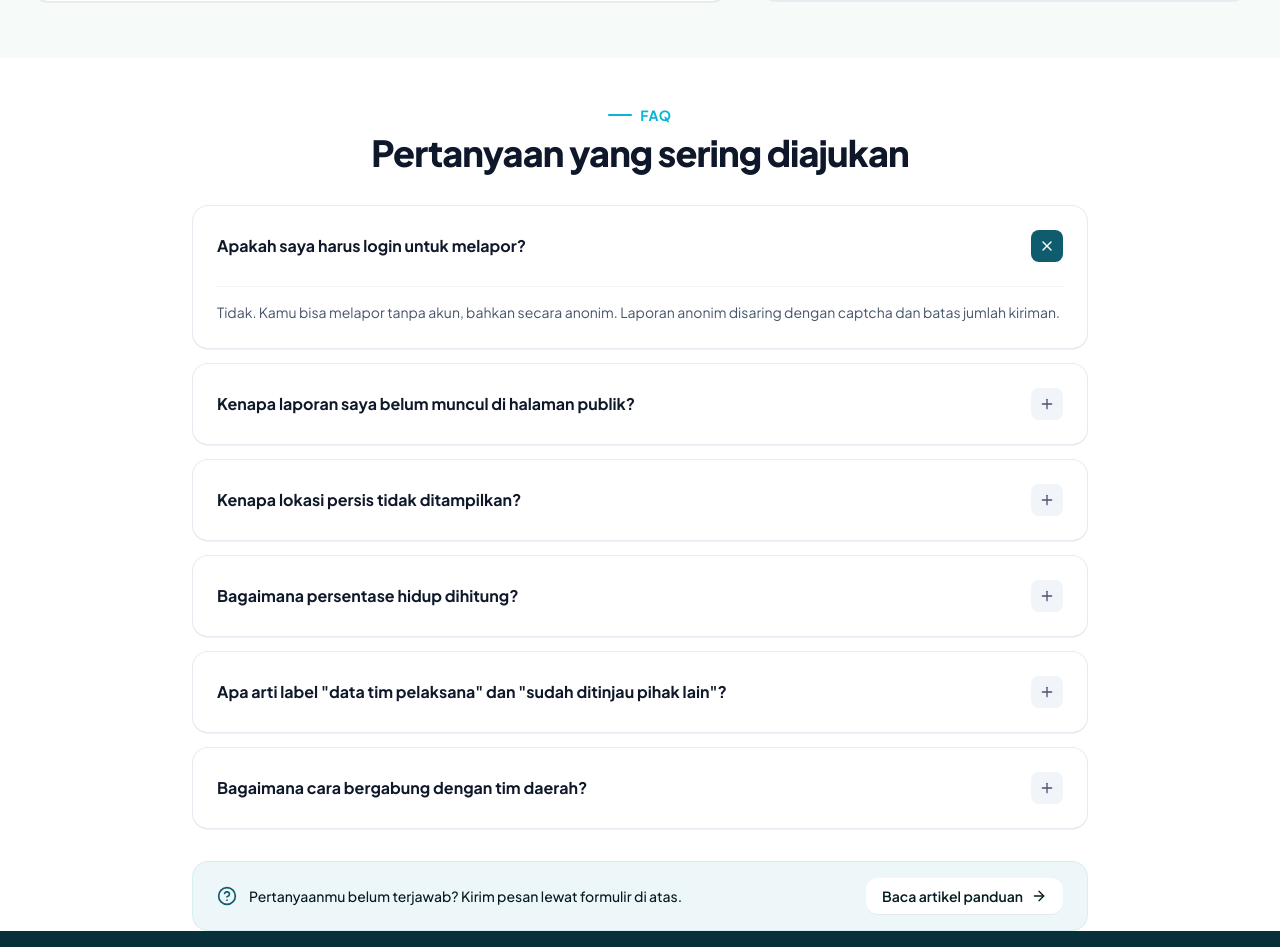
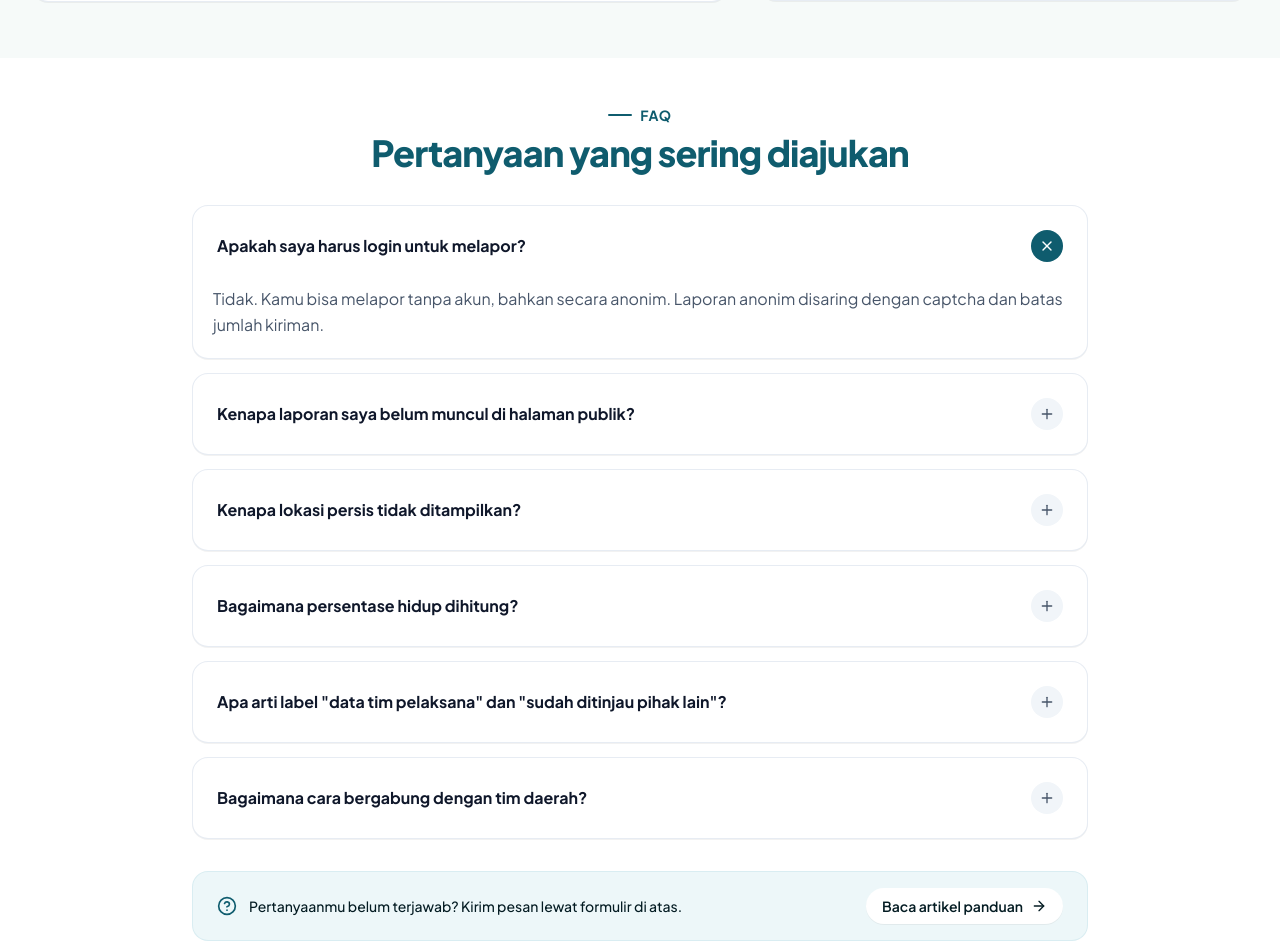
Before and after one commit to aurell-ev/SatuParagrafJosJis_UniversitasUdayana_WebDesignTechnoversary_vol_II, a React (Vite) app: page /contact in a window 1280 px wide. Shown: the part 1185-2132 px from the top of the page. Built offline with nearby package versions, Linux system fonts and the light colour scheme.

Commit message:
style: change the style in faq

```diff
--- a/src/components/contact/FaqSection.jsx
+++ b/src/components/contact/FaqSection.jsx
@@ -47,12 +47,12 @@ export function FaqSection() {
       {/* Section Header */}
       <div className="text-center space-y-2">
         <div className="inline-flex items-center justify-center gap-2">
-          <span className="h-[2px] w-6 rounded-full bg-secondary-500" />
-          <span className="text-xs sm:text-sm font-bold uppercase tracking-wider text-secondary-500">
+          <span className="h-[2px] w-6 rounded-full bg-teal-500" />
+          <span className="text-xs sm:text-sm font-bold uppercase tracking-wider text-teal-500">
             FAQ
           </span>
         </div>
-        <h2 className="text-2xl sm:text-3xl lg:text-4xl font-extrabold tracking-tight text-ink-900">
+        <h2 className="text-2xl sm:text-3xl lg:text-4xl font-extrabold tracking-tight text-teal-500">
           Pertanyaan yang sering diajukan
         </h2>
       </div>
@@ -76,9 +76,9 @@ export function FaqSection() {
                   {item.question}
                 </span>
                 <span
-                  className={`flex h-8 w-8 shrink-0 items-center justify-center rounded-lg transition-colors ${isOpen
-                      ? 'bg-teal-base text-white'
-                      : 'bg-ink-100 text-ink-600 hover:bg-ink-200'
+                  className={`flex h-8 w-8 shrink-0 items-center justify-center rounded-full transition-colors ${isOpen
+                    ? 'bg-teal-base text-white'
+                    : 'bg-ink-100 text-ink-600 hover:bg-ink-200'
                     }`}
                 >
                   {isOpen ? <FiX className="h-4 w-4" /> : <FiPlus className="h-4 w-4" />}
@@ -86,8 +86,8 @@ export function FaqSection() {
               </button>
 
               {isOpen && (
-                <div className="px-5 pb-5 sm:px-6 sm:pb-6 pt-0 animate-in fade-in duration-150">
-                  <p className="text-sm leading-relaxed text-ink-600 border-t border-ink-100 pt-3.5">
+                <div className="px-4 pb-4 sm:px-5 sm:pb-5 pt-0 animate-in fade-in duration-150">
+                  <p className="text-base leading-relaxed text-ink-600">
                     {item.answer}
                   </p>
                 </div>
@@ -98,7 +98,7 @@ export function FaqSection() {
       </div>
 
       {/* Bottom Help Banner */}
-      <div className="max-w-4xl mx-auto">
+      <div className="max-w-4xl mx-auto pb-20">
         <div className="flex flex-col sm:flex-row items-center justify-between gap-4 rounded-2xl bg-teal-50 border border-teal-100/80 p-4 sm:px-6 sm:py-4">
           <div className="flex items-center gap-3 text-sm text-teal-900">
             <FiHelpCircle className="h-5 w-5 shrink-0 text-teal-base" />
@@ -108,7 +108,7 @@ export function FaqSection() {
           </div>
           <Link
             to="/artikel"
-            className="inline-flex items-center gap-2 rounded-xl bg-white px-4 py-2 text-xs sm:text-sm font-semibold text-teal-900 hover:bg-teal-100/60 transition-colors shadow-2xs shrink-0"
+            className="inline-flex items-center gap-2 rounded-full bg-white px-4 py-2 text-xs sm:text-sm font-semibold text-teal-900 hover:bg-teal-100/60 transition-colors shadow-2xs shrink-0"
           >
             <span>Baca artikel panduan</span>
             <FiArrowRight className="h-4 w-4" />
```
